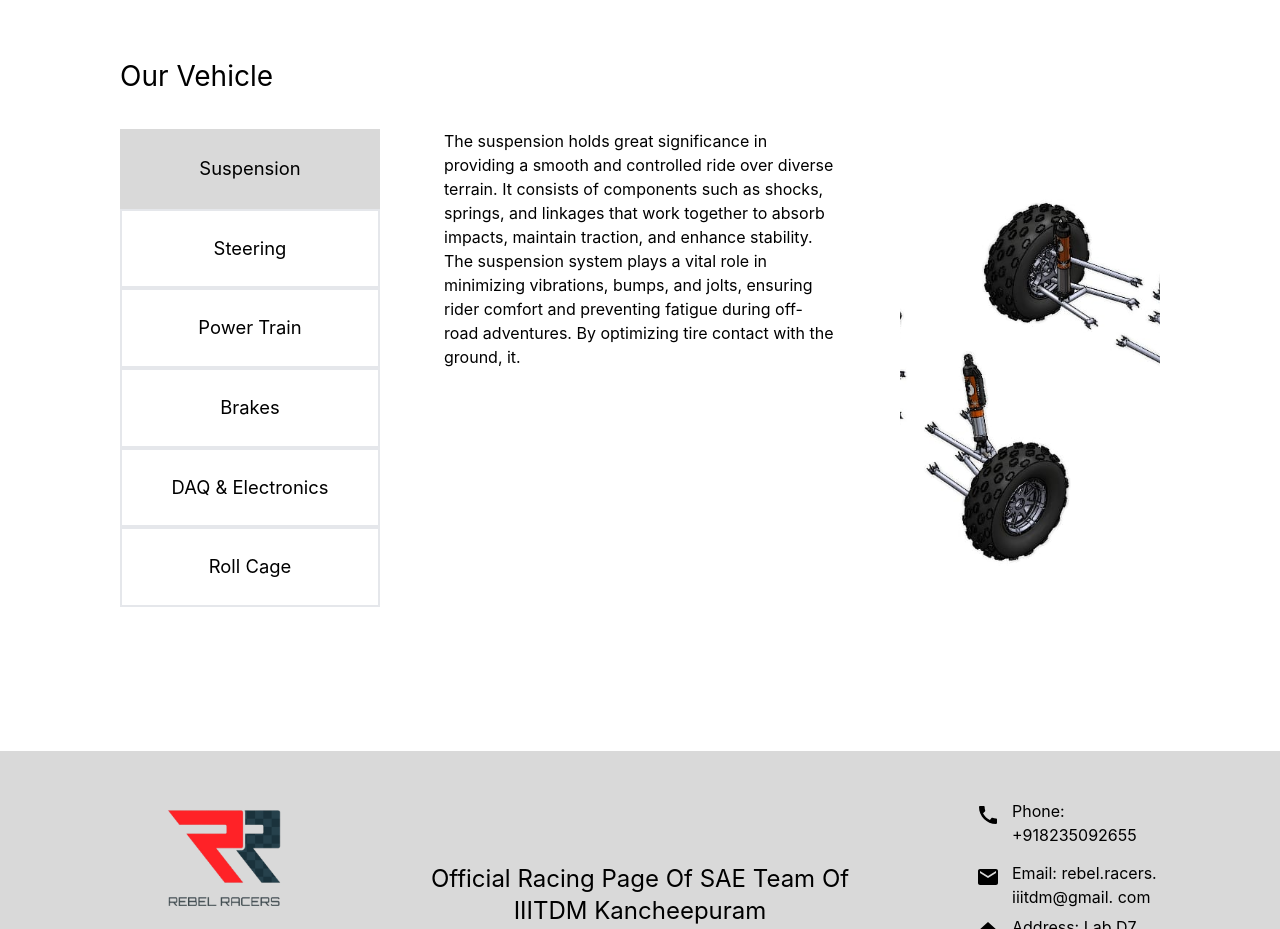
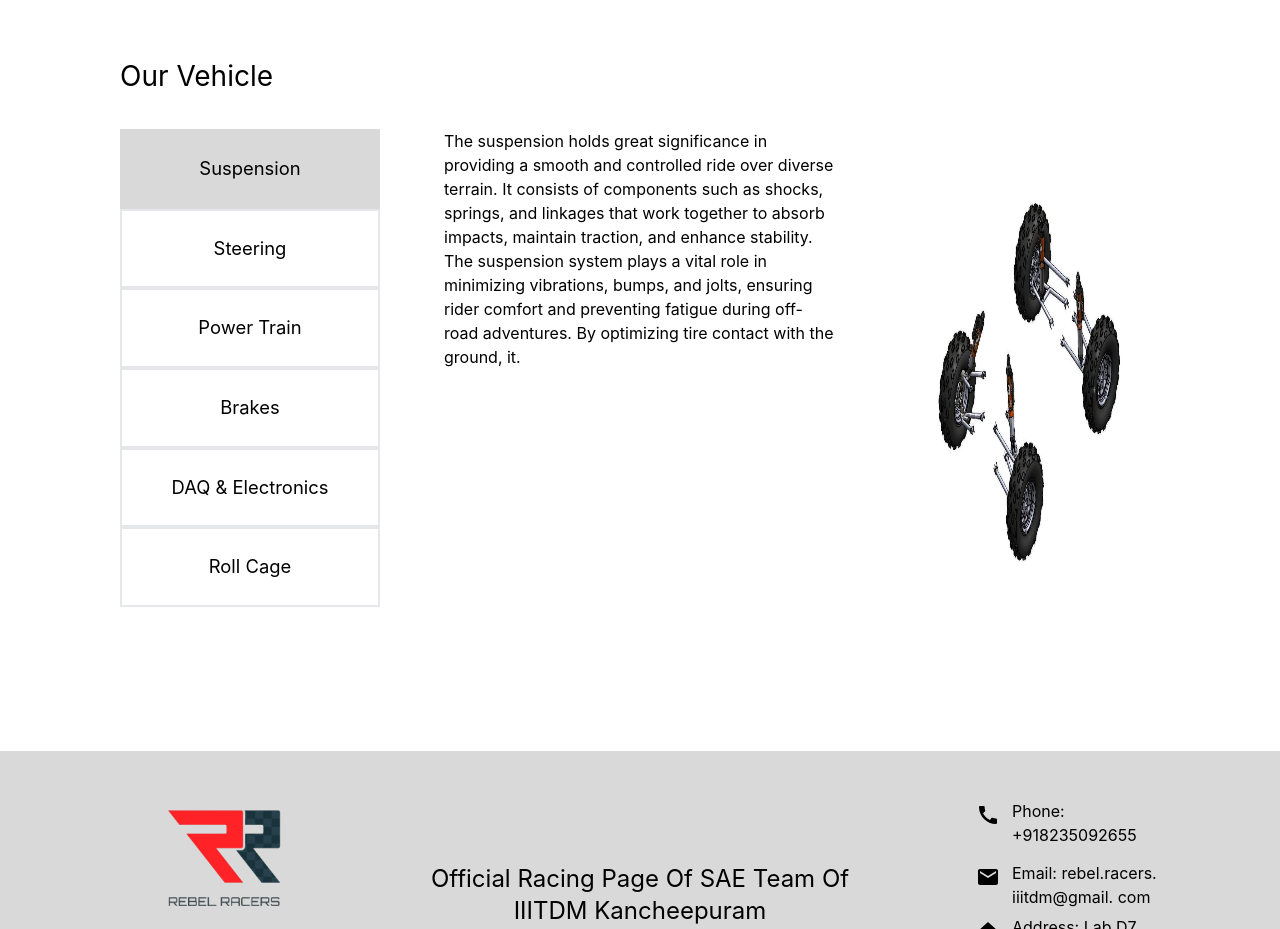
Before and after one commit to microsoftwala/spon, a React (Create React App) app: page / in a window 1280 px wide. Shown: the part 1760-2689 px from the top of the page. Built offline with nearby package versions, Linux system fonts and the light colour scheme.

Commit message:
Update Components.jsx

```diff
--- a/src/components/Components.jsx
+++ b/src/components/Components.jsx
@@ -52,7 +52,7 @@ export default function Components(){
                         </p>
                     </div>
                     <div className="col-span-3 md:col-span-1 grid">
-                        <img className="object-cover self-center w-[100%] h-[100%]" src={`${imageResolver(index)}`} alt="component"/>
+                        <img style={{ height:"100%" ,width:"100%"}} src={`${imageResolver(index)}`} alt="component"/>
                     </div>
                 </div>
             </div>
```
